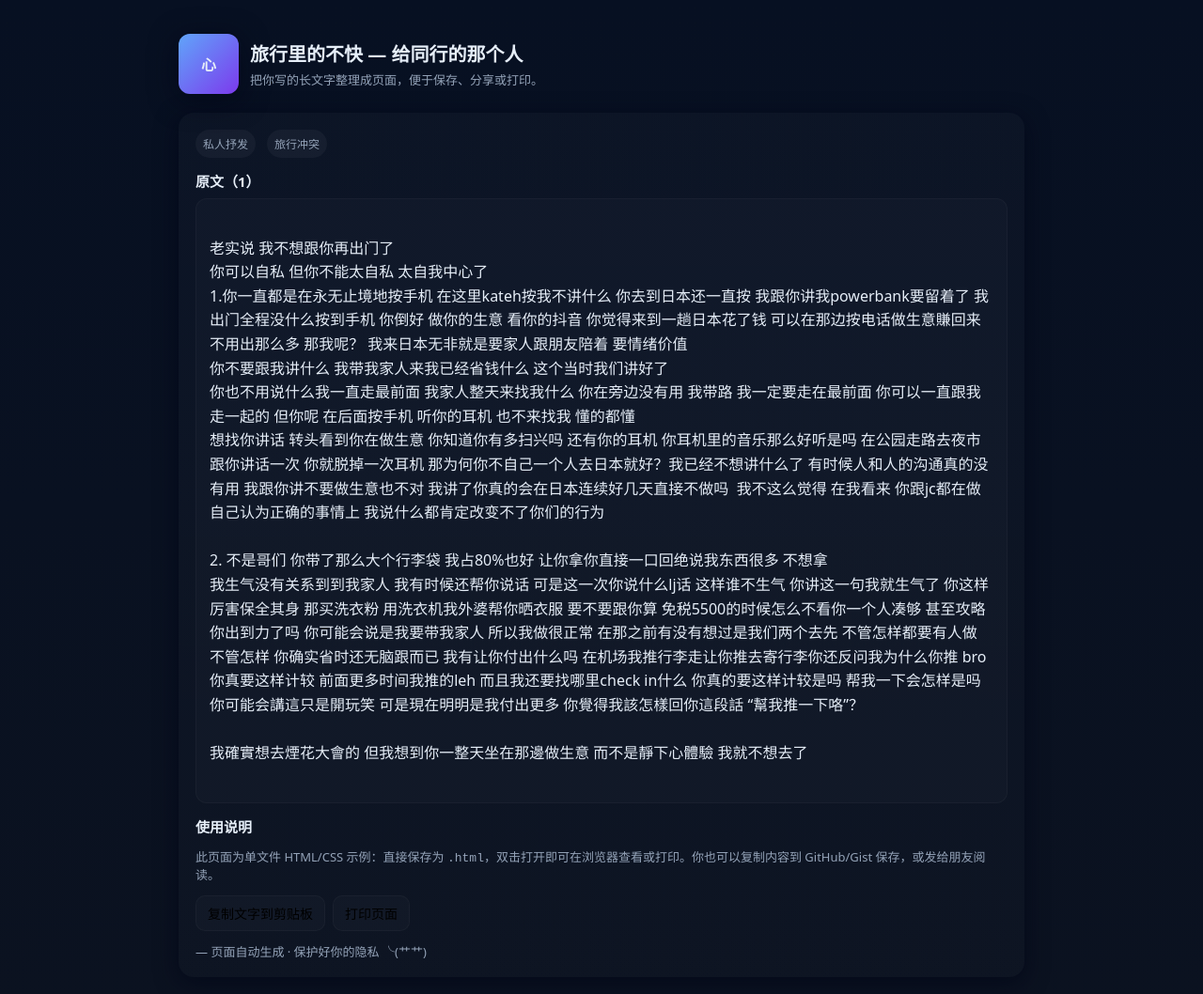
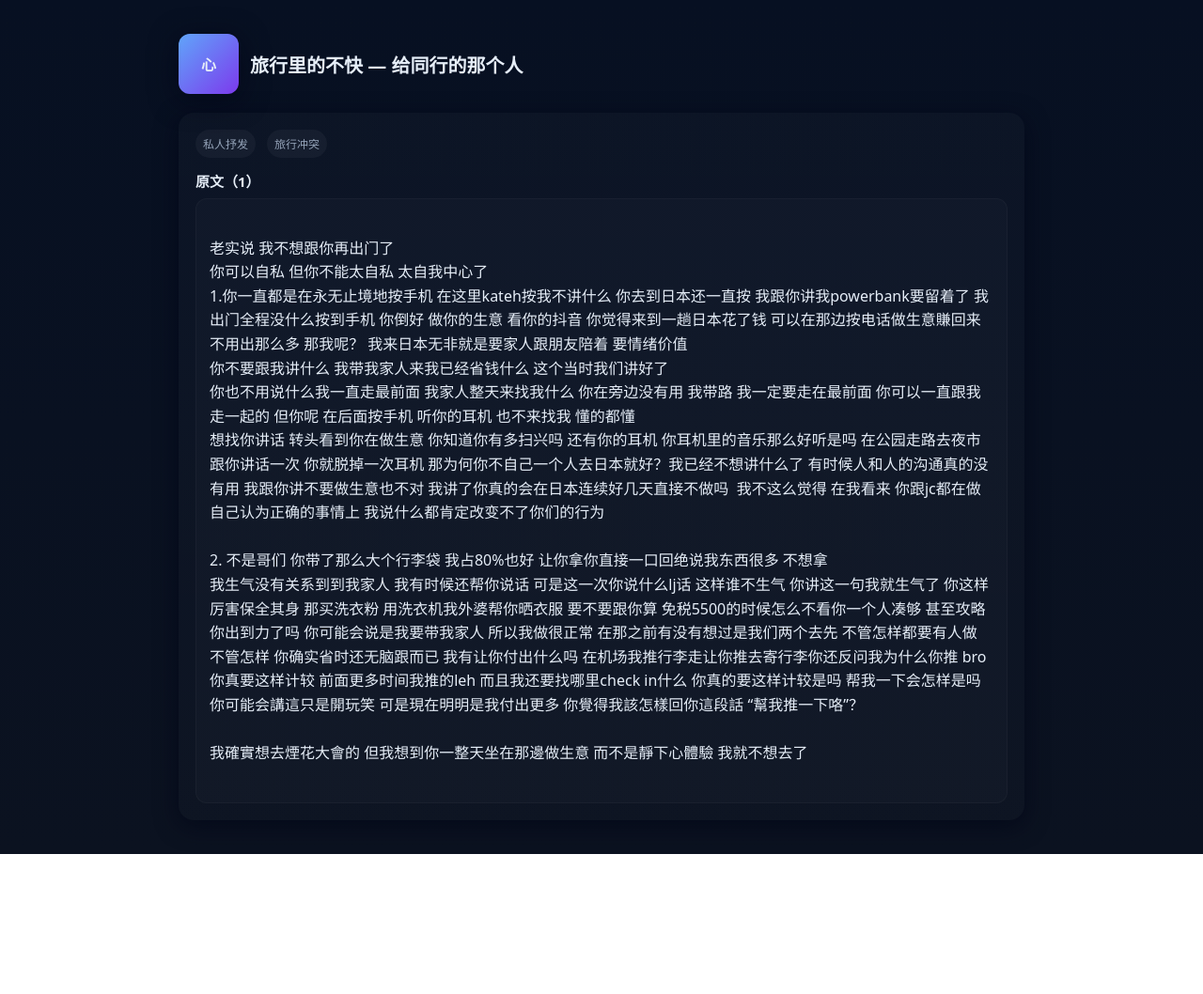
Before and after one commit to HengWeiKee/testing_hosting, a plain HTML site: page index.html in a window 1280 px wide. Shown: the whole page at 94% size. After the commit the page ends 909 px from the top, so only its background shows below. Drawn offline with Linux system fonts and the light colour scheme.

Commit message:
Update index.html

```diff
--- a/index.html
+++ b/index.html
@@ -41,7 +41,6 @@
       <div class="logo">心</div>
       <div>
         <h1>旅行里的不快 — 给同行的那个人</h1>
-        <p class="lead">把你写的长文字整理成页面，便于保存、分享或打印。</p>
       </div>
     </header>
 
@@ -67,28 +66,5 @@
 我確實想去煙花大會的 但我想到你一整天坐在那邊做生意 而不是靜下心體驗 我就不想去了
         </div>
       </div>
-
-      <div class="section">
-        <h2>使用说明</h2>
-        <p class="note">此页面为单文件 HTML/CSS 示例：直接保存为 <code>.html</code>，双击打开即可在浏览器查看或打印。你也可以复制内容到 GitHub/Gist 保存，或发给朋友阅读。</p>
-
-        <div class="controls">
-          <button class="btn" onclick="copyText()">复制文字到剪贴板</button>
-          <button class="btn" onclick="window.print()">打印页面</button>
-        </div>
-      </div>
-
-      <footer>— 页面自动生成 · 保护好你的隐私 ╰(艹艹)</footer>
-    </div>
-  </div>
-
-  <script>
-    function copyText(){
-      const text = document.querySelector('.msg').innerText;
-      navigator.clipboard.writeText(text).then(()=>{
-        alert('已复制到剪贴板！');
-      }).catch(()=>{alert('复制失败，请手动选择文本复制。');});
-    }
-  </script>
 </body>
 </html>
```
